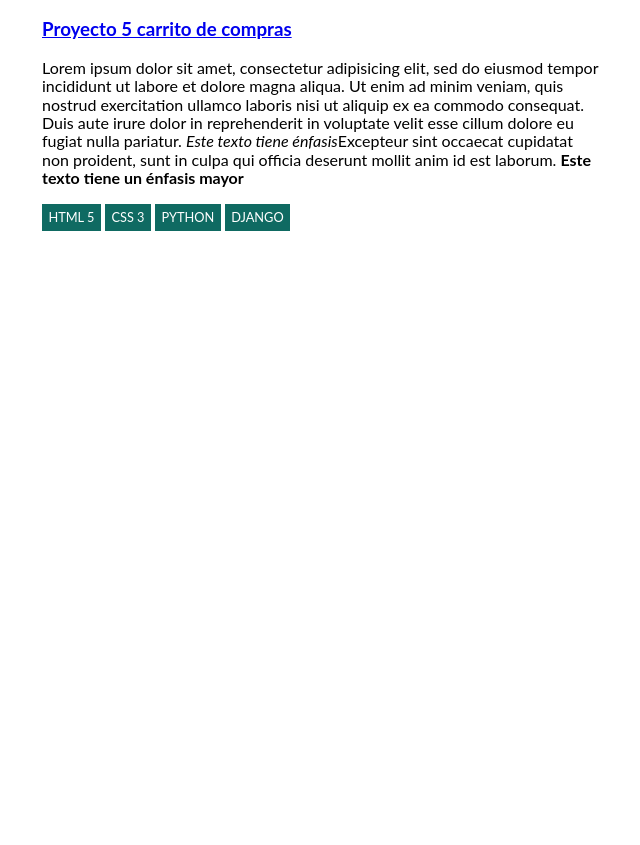
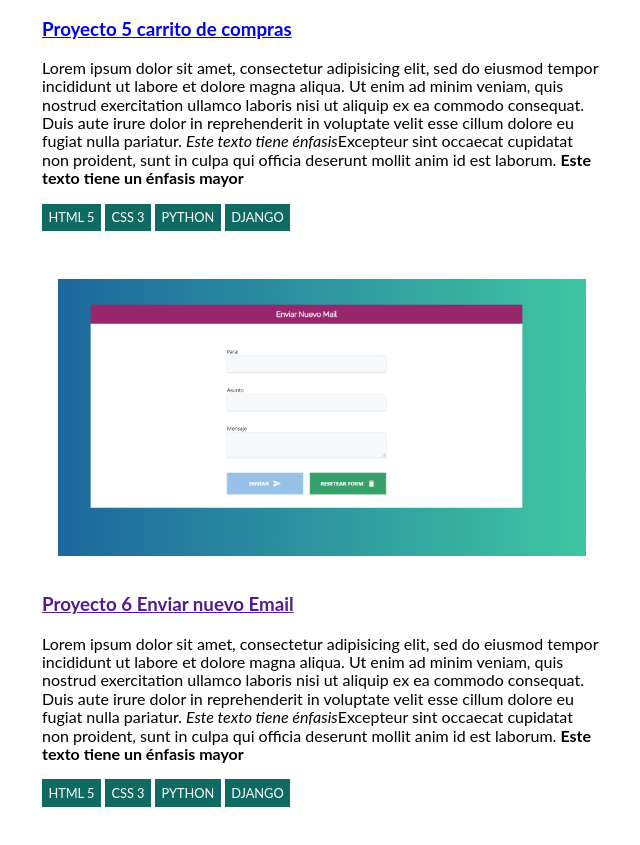
Before and after one commit to march1293/Portafolio-HTML, a plain HTML site: page index.html in a window 1280 px wide. Shown: the part 3056-3901 px from the top of the page, without its empty margins (438-1078 px from the left). Before the commit the page ends 3327 px from the top, so only its background shows below. Drawn offline with Linux system fonts and the light colour scheme.

Commit message:
Add files via upload

```diff
--- a/index.html
+++ b/index.html
@@ -127,6 +127,28 @@
 
 		</article>
 
+
+
+		<article class="proyecto">
+
+		<img src= "img/email.png" alt="" class="proyecto__imagen">
+		<h3 class= "proyecto_titulo"><a href="">Proyecto 6 Enviar nuevo Email</h3></a>
+		<p class= "proyecto_descripcion"> Lorem ipsum dolor sit amet, consectetur adipisicing elit, sed do eiusmod
+			tempor incididunt ut labore et dolore magna aliqua. Ut enim ad minim veniam,
+			quis nostrud exercitation ullamco laboris nisi ut aliquip ex ea commodo
+			consequat. Duis aute irure dolor in reprehenderit in voluptate velit esse
+			cillum dolore eu fugiat nulla pariatur. <em>Este texto tiene énfasis</em>Excepteur sint occaecat cupidatat non
+			proident, sunt in culpa qui officia deserunt mollit anim id est laborum. <strong>Este texto tiene un énfasis mayor</strong> </p>
+
+		<ul class="habilidades">
+			<li class="habilidad">Html 5</li>
+			<li class="habilidad">Css 3</li>
+			<li class="habilidad">Python</li>
+			<li class="habilidad">Django</li>
+		</ul>
+
+		</article>
+
 	</section>
 </div>
 </body>
```
Also changed, not shown: img/email.png (added).
